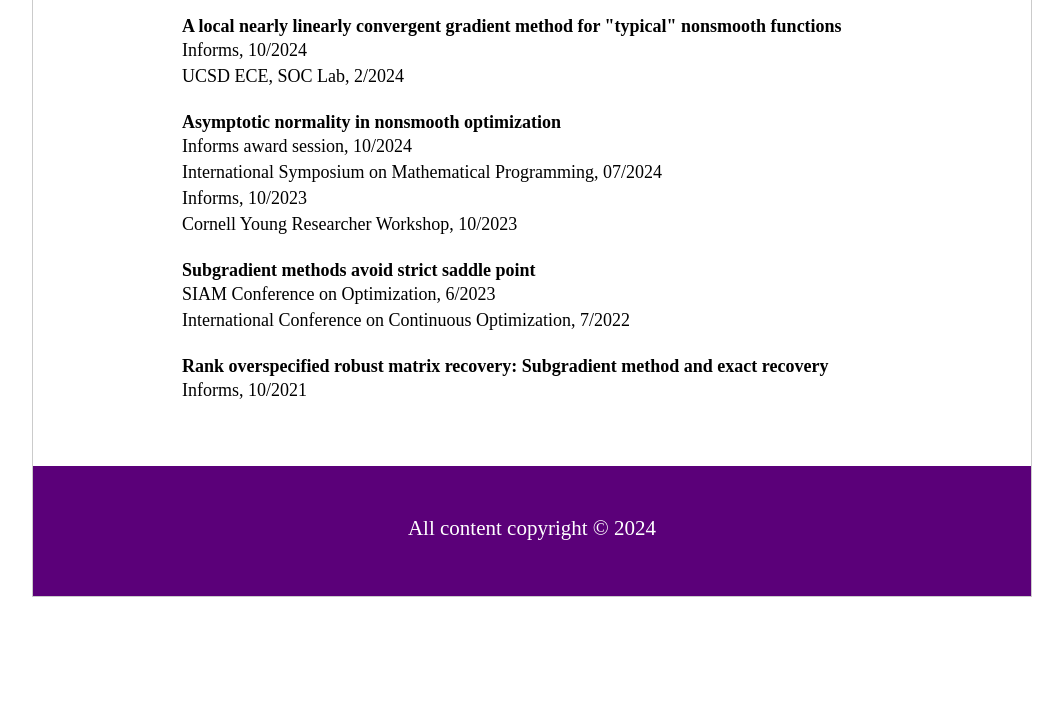
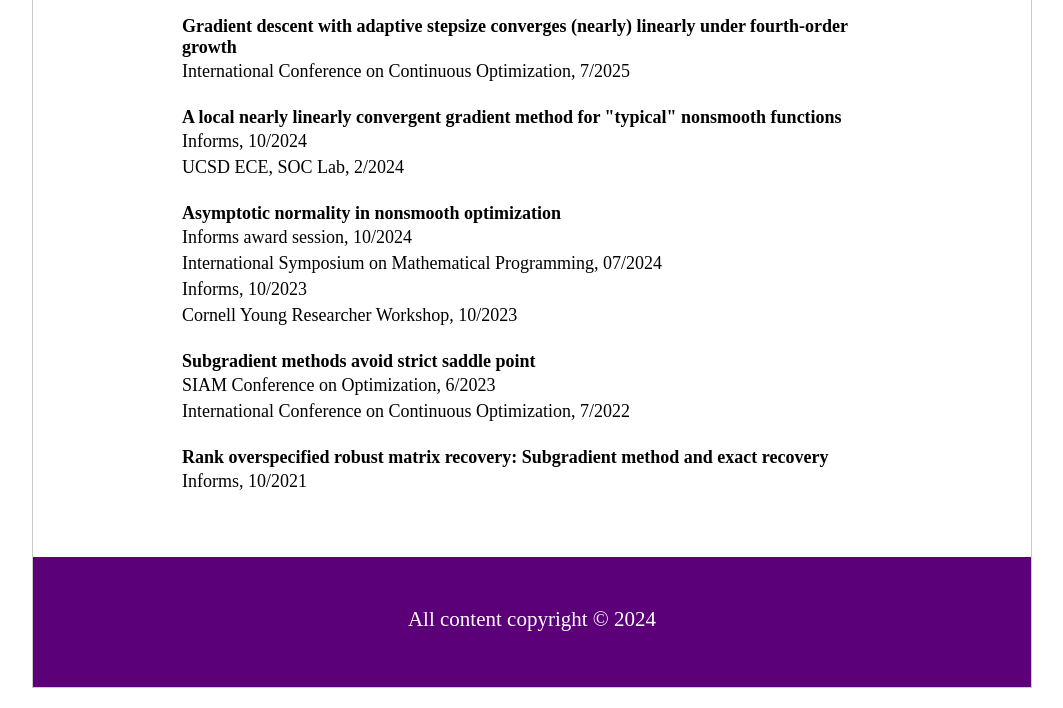
Before and after one commit to Liwei-Jiang97/liwei-jiang97.github.io, a plain HTML site: page talk.html in a window 1280 px wide. Shown: the part 405-1113 px from the top of the page, without its empty margins (108-1171 px from the left). Before the commit the page ends 1022 px from the top, so only its background shows below. Drawn offline with nearby package versions, Linux system fonts and the light colour scheme; a web font is replaced by a local one.

Commit message:
Update talk.html

```diff
--- a/talk.html
+++ b/talk.html
@@ -26,6 +26,11 @@
   <main>
     <h2> Talks </h2>
     <!-- Fill in the content below-->
+         <div class="paper">
+      <h4>Gradient descent with adaptive stepsize converges (nearly) linearly under fourth-order growth</h4>
+      <p>International Conference on Continuous Optimization, 7/2025</p>
+    </div>
+
              <div class="paper">
       <h4>A local nearly linearly convergent gradient method for "typical" nonsmooth functions</h4>
       <p>Informs, 10/2024</p>
```
